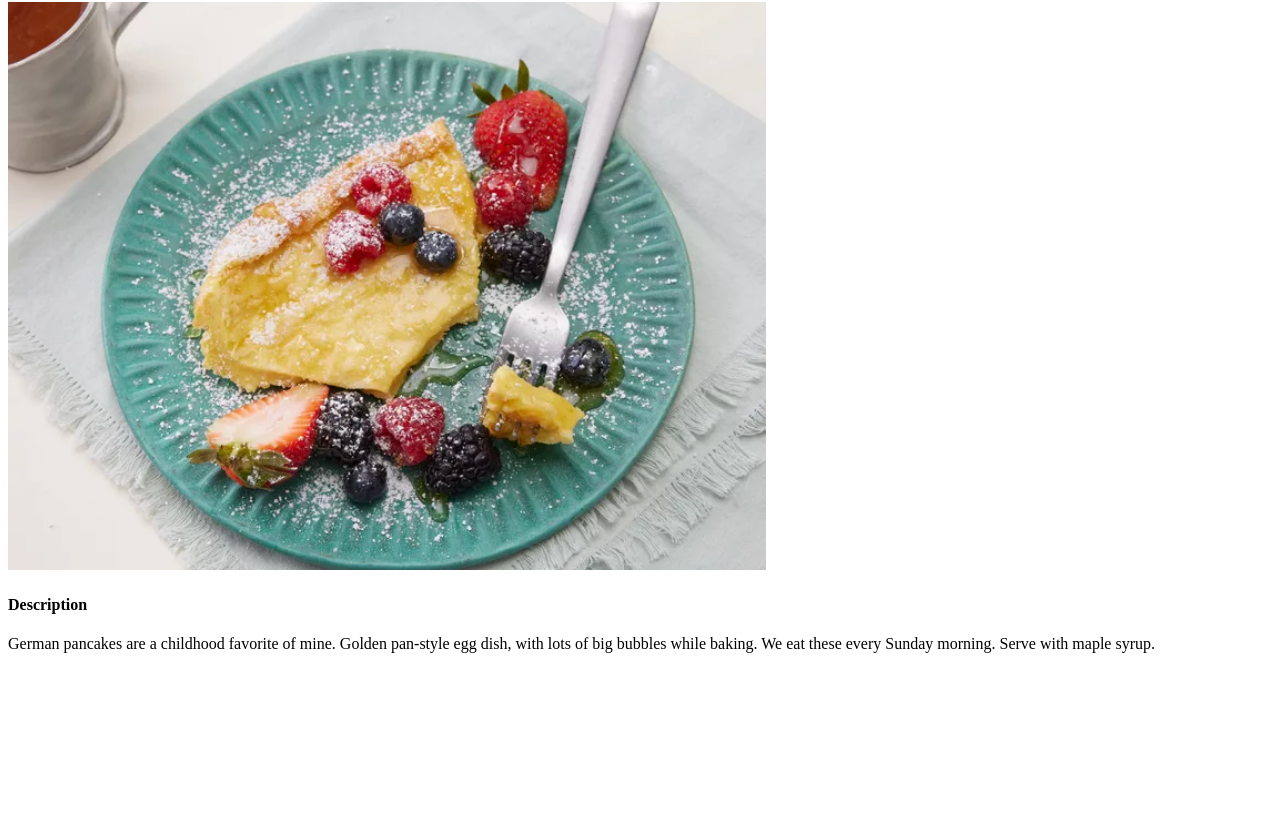
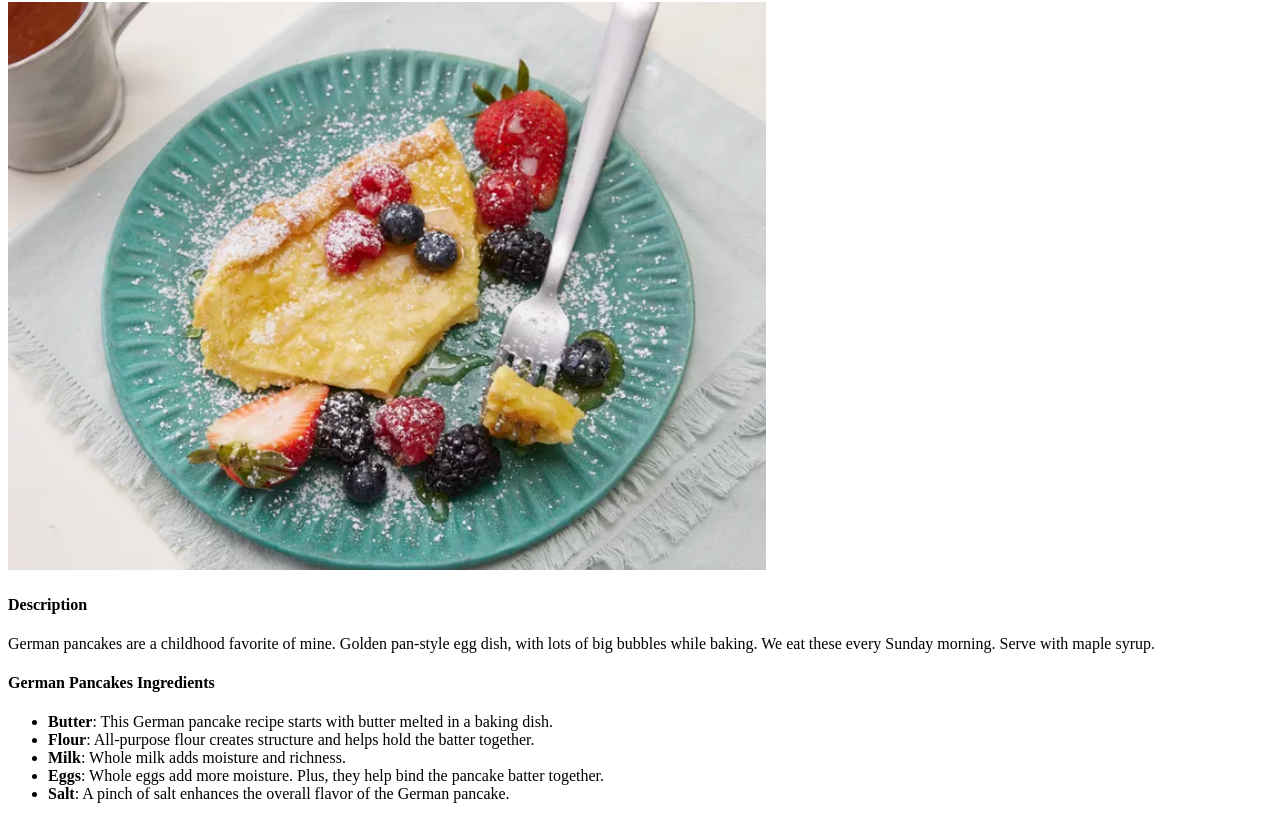
Before and after one commit to fiftytwocamels/odin-recipes, a plain HTML site: page recipes/german-pancakes.html in a window 1280 px wide. Shown: the part 78-897 px from the top of the page. Before the commit the page ends 800 px from the top, so only its background shows below. Drawn offline with Linux system fonts and the light colour scheme.

Commit message:
Add ingredients list for german pancakes
An ingredients list was necessary for structure and readability.

```diff
--- a/recipes/german-pancakes.html
+++ b/recipes/german-pancakes.html
@@ -14,5 +14,14 @@
     <h4>Description</h4>
     <p>German pancakes are a childhood favorite of mine. Golden pan-style egg dish, with lots of big bubbles while baking. We eat these every Sunday morning. Serve with maple syrup.</p>
 
+        <!-- Ingredients for German Pancakes -->
+    <h4>German Pancakes Ingredients</h4>
+    <ul>
+        <li><strong>Butter</strong>: This German pancake recipe starts with butter melted in a baking dish.</li>
+        <li><strong>Flour</strong>: All-purpose flour creates structure and helps hold the batter together.</li>
+        <li><strong>Milk</strong>: Whole milk adds moisture and richness.</li>
+        <li><strong>Eggs</strong>: Whole eggs add more moisture. Plus, they help bind the pancake batter together.</li>
+        <li><strong>Salt</strong>: A pinch of salt enhances the overall flavor of the German pancake.</li>
+    </ul>
 </body>
 </html>
```
